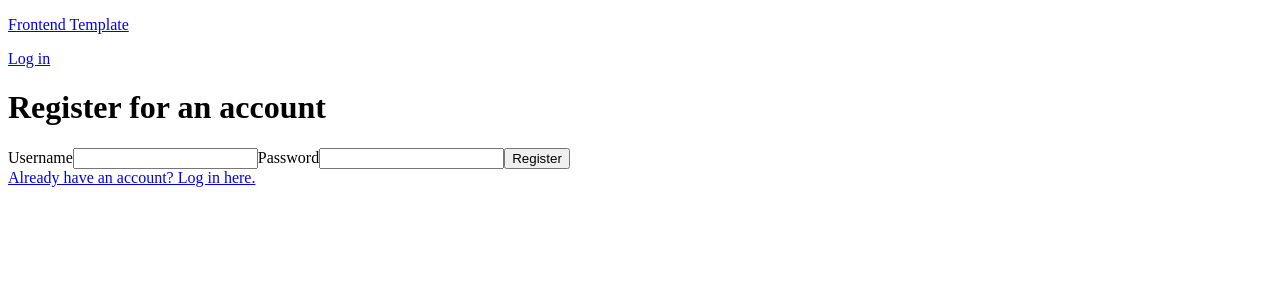
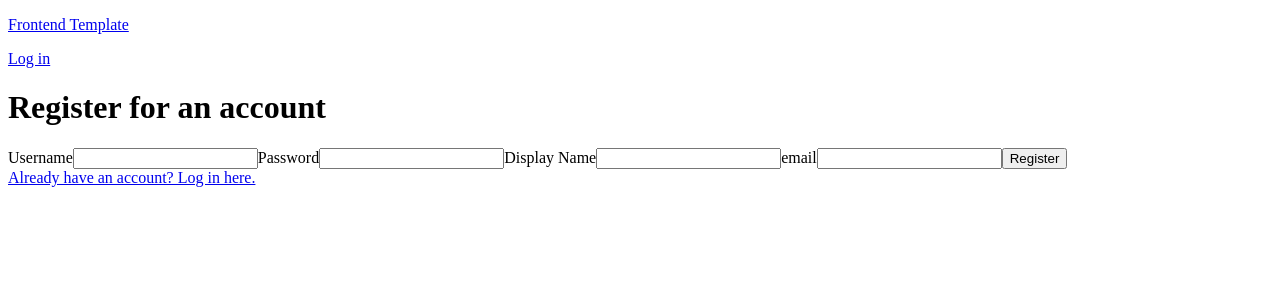
Before and after one commit to liamack85/reelcrew-frontend, a React (Vite) app: page /register in a window 1280 px wide. Shown: the top 300 px of the page. Built offline with nearby package versions, Linux system fonts and the light colour scheme; no server answers.

Commit message:
add display_name and email as params, test

```diff
--- a/src/auth/AuthContext.jsx
+++ b/src/auth/AuthContext.jsx
@@ -1,4 +1,9 @@
-import { createContext, useContext, useEffect, useState } from "react";
+import {
+  createContext,
+  useContext,
+  useEffect,
+  useState,
+} from "react";
 
 const API = import.meta.env.VITE_API;
 
@@ -17,9 +22,9 @@ export function AuthProvider({ children }) {
       headers: { "Content-Type": "application/json" },
       body: JSON.stringify(credentials),
     });
-    const result = await response.text();
-    if (!response.ok) throw Error(result);
-    setToken(result);
+    if (!response.ok) throw Error(await response.text());
+    const result = await response.json();
+    setToken(result.token);
   };
 
   const login = async (credentials) => {
@@ -28,9 +33,9 @@ export function AuthProvider({ children }) {
       headers: { "Content-Type": "application/json" },
       body: JSON.stringify(credentials),
     });
-    const result = await response.text();
-    if (!response.ok) throw Error(result);
-    setToken(result);
+    if (!response.ok) throw Error(await response.text());
+    const result = await response.json();
+    setToken(result.token);
   };
 
   const logout = () => {
@@ -39,11 +44,16 @@ export function AuthProvider({ children }) {
   };
 
   const value = { token, register, login, logout };
-  return <AuthContext.Provider value={value}>{children}</AuthContext.Provider>;
+  return (
+    <AuthContext.Provider value={value}>
+      {children}
+    </AuthContext.Provider>
+  );
 }
 
 export function useAuth() {
   const context = useContext(AuthContext);
-  if (!context) throw Error("useAuth must be used within an AuthProvider");
+  if (!context)
+    throw Error("useAuth must be used within an AuthProvider");
   return context;
 }
--- a/src/auth/Register.jsx
+++ b/src/auth/Register.jsx
@@ -13,8 +13,10 @@ export default function Register() {
   const onRegister = async (formData) => {
     const username = formData.get("username");
     const password = formData.get("password");
+    const display_name = formData.get("display_name");
+    const email = formData.get("email");
     try {
-      await register({ username, password });
+      await register({ username, password, display_name, email });
       navigate("/");
     } catch (e) {
       setError(e.message);
@@ -33,6 +35,14 @@ export default function Register() {
           Password
           <input type="password" name="password" required />
         </label>
+        <label>
+          Display Name
+          <input type="text" name="display_name" />
+        </label>
+        <label>
+          email
+          <input type="text" name="email" />
+        </label>
         <button>Register</button>
         {error && <output>{error}</output>}
       </form>
```
